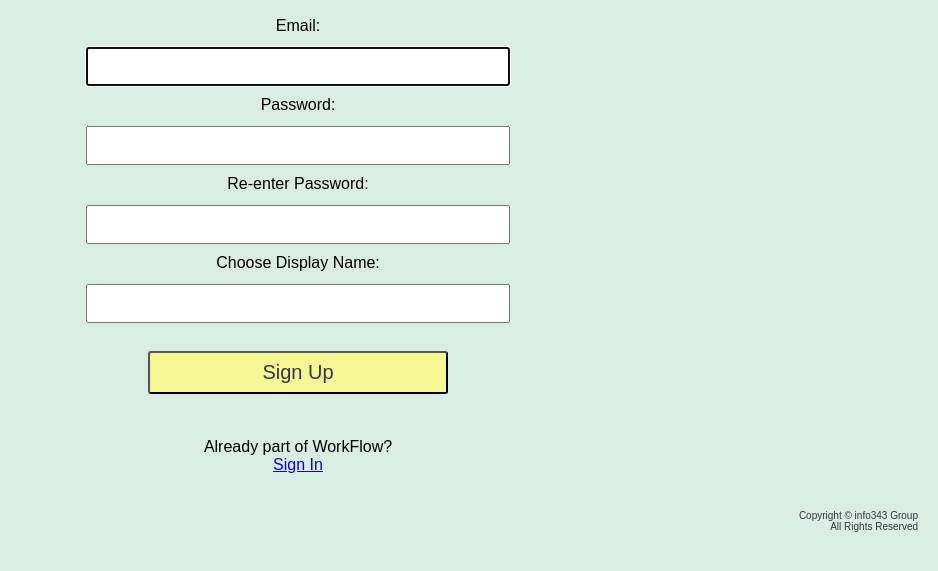
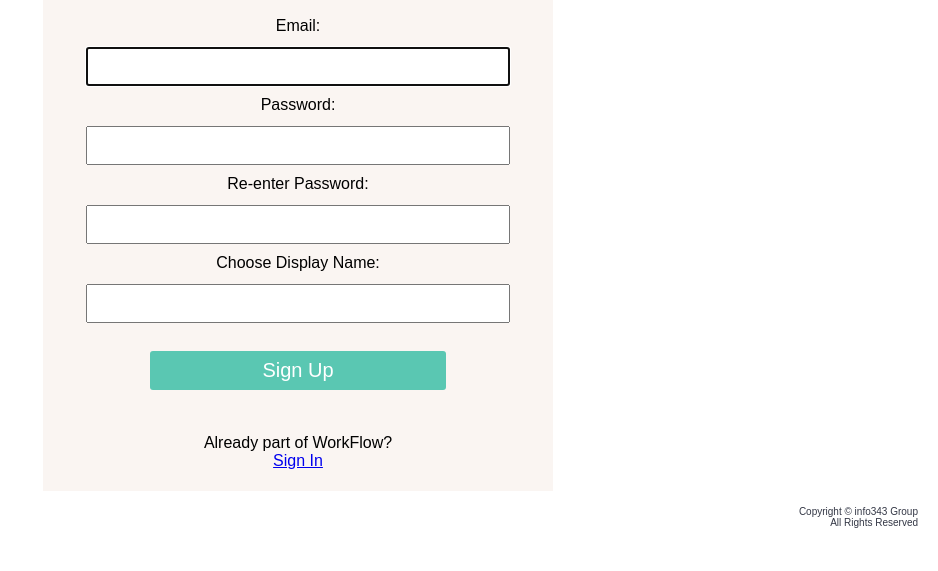
Before and after one commit to justinith/workflow, a plain HTML site: page signup.html in a window 1280 px wide. Shown: the part 181-752 px from the top of the page, without its empty margins (342-1280 px from the left). Drawn offline with Linux system fonts and the light colour scheme; a web font is replaced by a local one.

Commit message:
styling again

```diff
--- a/css/main.css
+++ b/css/main.css
@@ -3,7 +3,7 @@ body {
     font-size: 16px;
     margin: 5px;
     padding: 10px;
-    background-color: #DAEDE2;
+    background-color: #fff;
 }
 
 .container {
@@ -13,6 +13,7 @@ body {
     align-content: right;
     text-align: center;
     margin-top: 30px;
+    background-color: #FAF5F2;
 }
 
 header {
@@ -42,9 +43,10 @@ button {
     padding-right: 7rem;
 	font-family: 'News Cycle', sans-serif;
     font-size: 20px;
-    color: #333745;
+    color: #fff;
     border-radius: 3px;
-    background-color: #F6F792;
+    background-color: #5AC7B2;
+    border: none;
 }
 
 label {
--- a/css/style.css
+++ b/css/style.css
@@ -51,6 +51,8 @@ header {
 	#nextWeekBut {
 		float: right;
 		margin: 10px;
+		margin-top: 20px;
+		margin-bottom: 5px;
 		background-color: #334d5c;
 		color: white;
 		font-size: 20px;
@@ -64,6 +66,8 @@ header {
 
 	#prevWeekBut {
 		margin: 10px;
+		margin-top: 20px;
+		margin-bottom: 5px;
 		background-color: #334d5c;
 		color: white;
 		font-size: 20px;
@@ -139,6 +143,7 @@ header {
 	padding: 20px 0px;
 	text-transform: uppercase;
 	letter-spacing: 5px;
+	margin-bottom: 20px;
 }
 	.addCategoryButton:hover {
 		cursor: pointer;
```
